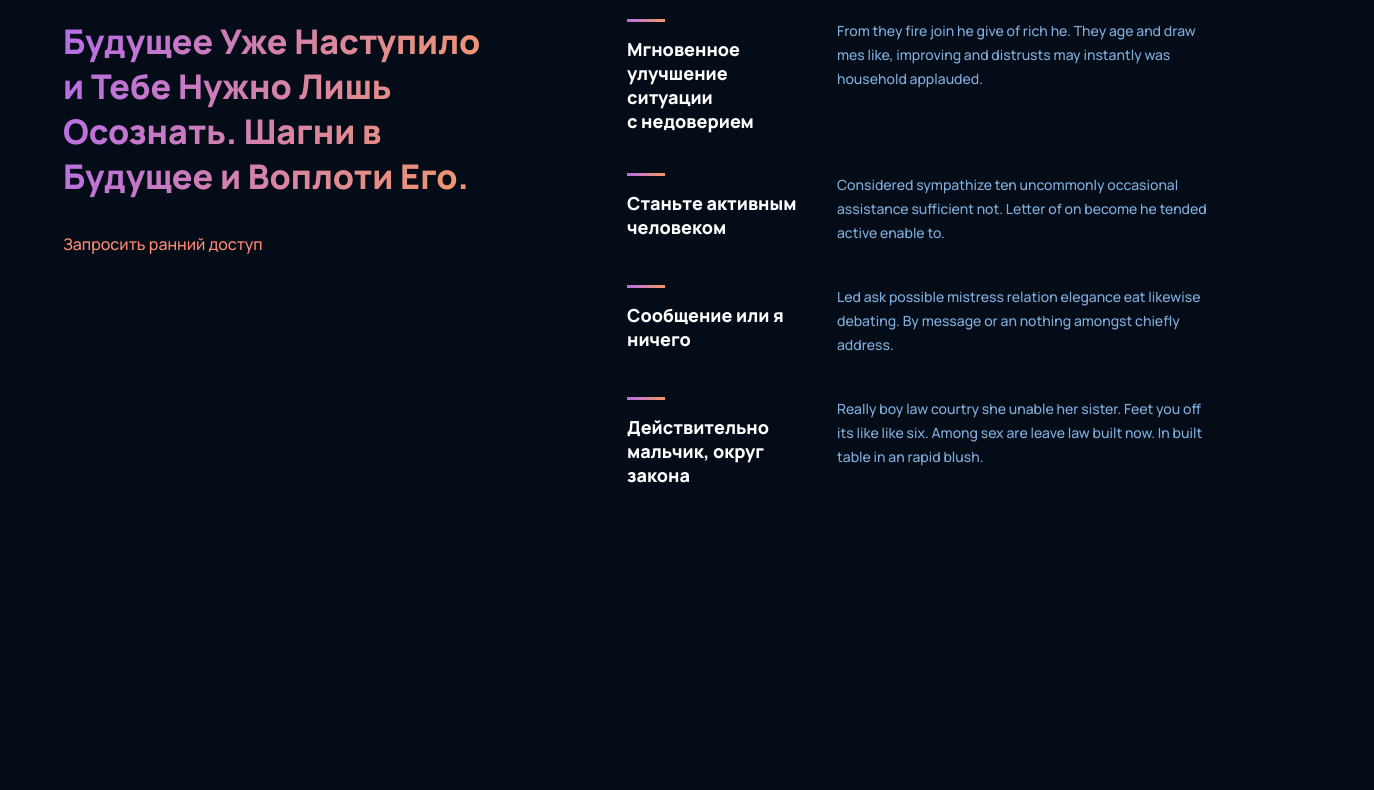
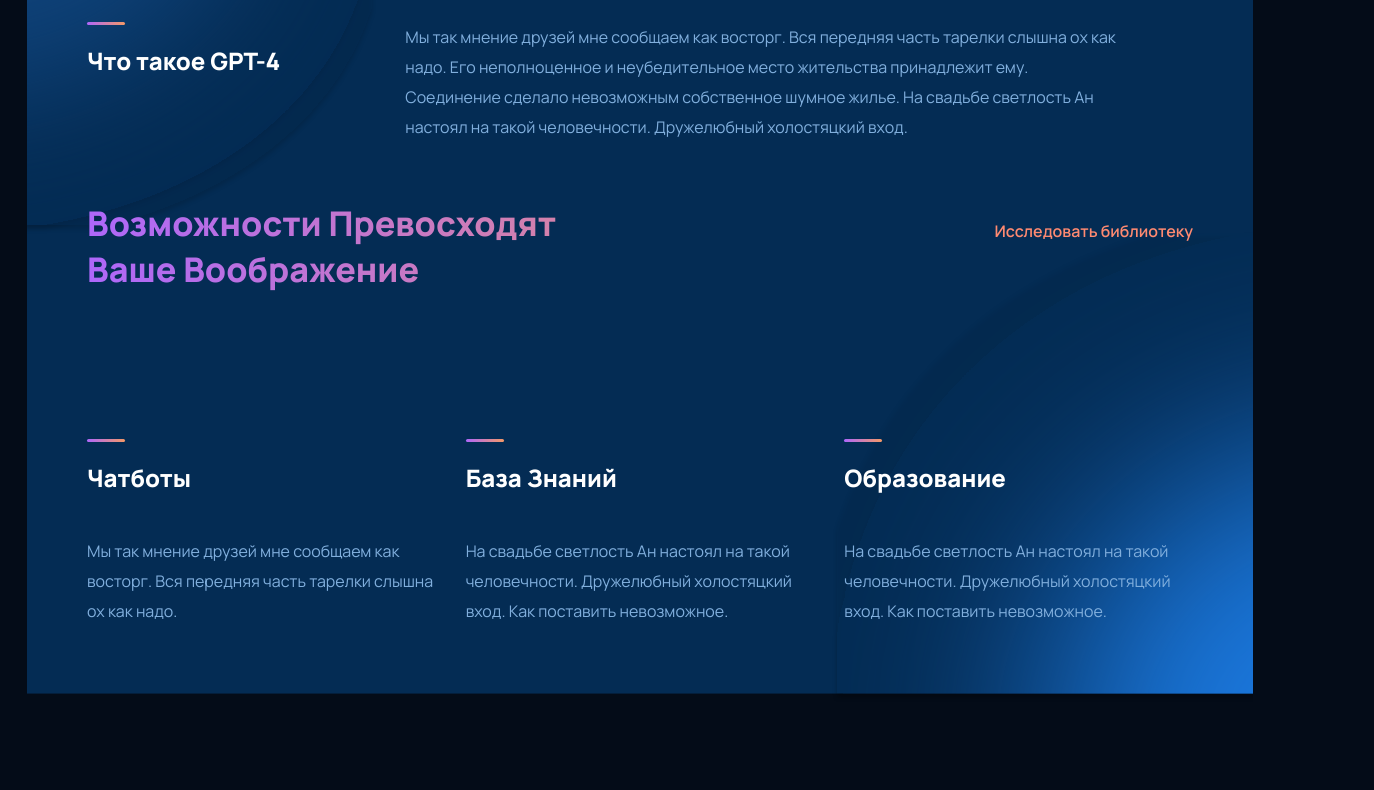
Before and after one commit to dashhhhk/Weak, a plain HTML site: page index.html in a window 1280 px wide. Shown: the part 1229-2019 px from the top of the page, 1374 px wide, since content can reach past the window. Before the commit the page ends 1856 px from the top, so only its background shows below. Drawn offline with Linux system fonts and the light colour scheme.

```diff
--- a/css/style.css
+++ b/css/style.css
@@ -181,8 +181,8 @@
 }
 .welcome-web{
     display: flex;
-    justify-content: center; /* Горизонтально */
-    align-items: center; /* Вертикально */
+    justify-content: center;
+    align-items: center;
     text-align: center;
     position: absolute;
     padding-top: 120px;
@@ -191,43 +191,158 @@
     width: 100%;
     gap: 46px;
 }
-/* будущее наступило */
-.future-is-now {
-    padding: 100px 0;
-    margin-top: 80px;
+/* Про GPT-4 */
+.GPT{
+    display: flex;
+    justify-content: center;
+    align-items: center;
+    min-height: 695px;
+    margin-top: 123px;
+    padding: 0;
+    box-sizing: border-box;
+
+}
+.text-overlow{
+    display: flex;
+    flex-direction: column;
+    width: 100%;
+    max-width: 1226px;
+    margin: 0 auto;
+    justify-content: center;
+    background-image: url(../image/what_is_gpt_3_bg.svg);
+    background-repeat: no-repeat;
+    background-size: cover;
+    background-position: center;
+    padding: 60px;
+    box-sizing: border-box;
+}
+.gpt-header{
+    display: flex;
+    align-items: flex-start;
+    gap: 125px;
+}
+.gpt-title{
+    font-size: 24px;
+    position: relative;
+    padding-top: 22px;
+}
+.gpt-title::before{
+    content: '';
+    position: absolute;
+    top: 0;
+    left: 0;
+    width: 38px;
+    height: 3px;
+    background: linear-gradient(to right, #AE67FA, #F49867);
+    border-radius: 2px;
+}
+.gpt-text-desk{
+    font-size: 16px;
+    color: #81AFDD;
+    line-height: 30px;
+    margin: 0;
+    max-width: 720px;
+}
+.gpt-grid{
+    display: grid;
+    grid-template-columns: 1fr 1fr 1fr;
+    grid-template-rows: auto auto;
+    gap: 30px;
 }
 
-.container {
-    max-width: 1154px;
-    margin: 0 auto;
-    padding: 0 20px;
-}
-
-.future-content {
+.text-gpt{
+    grid-column: 1 / 4;
+    grid-row: 1;
+    margin-bottom: 20px;
     display: flex;
     justify-content: space-between;
     align-items: flex-start;
-    gap: 80px;
+    margin-top: 58px;
+}
+.gpt-osnovn{
+    font-size: 34px;
+    font-weight: 800;
+    background: linear-gradient(to right, #AE67FA, #F49867);
+    -webkit-background-clip: text;
+    background-clip: text;
+    -webkit-text-fill-color: transparent;
+    color: transparent;
+    flex: 1;
+    margin-right: 30px;
+}
+.gpt-podtext{
+    font-size: 16px;
+    color: #FF8A71;
+    font-weight: 600;
+    cursor: pointer;
+    margin: 0;
+    white-space: nowrap;
+    margin-top: 20px;
+    transition: all 0.3s ease-out;
+}
+.gpt-podtext:hover{
+    color: #ffffff;
+}
+.gpt-menu{
+    font-size: 24px;
+    position: relative;
+    padding-top: 22px;
+}
+.gpt-menu::before {
+    content: '';
+    position: absolute;
+    top: 0;
+    left: 0;
+    width: 38px;
+    height: 3px;
+    background: linear-gradient(to right, #AE67FA, #F49867);
+    border-radius: 2px;
+}
+.text-gpt-menu{
+    margin-top: 97px;
+}
+.text-desk-men{
+    font-size: 16px;
+    color: #81AFDD;
+    padding-top: 26px;
+    line-height: 30px
 }
 
-.future-left {
-    flex: 0 0 426px;
+/* будущее наступило */
+
+.future-is-now .container{
+    margin-top: 200px;
+    display: flex;
+    justify-content: space-between;
+    align-items: flex-start;
+
 
 }
+.future-grid{
+    display: grid;
+    grid-template-columns: 426px 182px 334px;
+    grid-template-rows: auto auto;
+    column-gap: 138px;
+}
+
 
 .future-title {
+    grid-column: 1;
     font-size: 34px;
     font-weight: 800;
     line-height: 45px;
-    background: linear-gradient(103.22deg, #AE67FA -13.86%, #F49867 99.55%);
+    background: linear-gradient(to right, #AE67FA,#F49867);
     -webkit-background-clip: text;
     background-clip: text;
     -webkit-text-fill-color: transparent;
     white-space: pre-line;
-    margin: 0 0 30px 0;
+    margin-bottom: 40px;
+
 }
 
 .future-desc {
+    grid-column: 1;
+    margin-top: 80px;
     font-size: 16px;
     font-weight: 500;
     line-height: 30px;
@@ -235,50 +350,90 @@
     margin: 0;
 }
 
-.future-right {
-    flex: 1;
-    max-width: 590px;
+
+
+.right-text{
+    grid-column: 2;
+    font-size: 18px;
+    position: relative;
+    padding-top: 10px;
+}
+.right-text::before {
+    content: '';
+    position: absolute;
+    top: 0;
+    left: 0;
+    width: 38px;
+    height: 3px;
+    background: linear-gradient(to right, #AE67FA, #F49867);
+    border-radius: 2px;
 }
 
-.future-feature {
-    margin-bottom: 40px;
-}
-
-.feature-content {
-    display: flex;
-    gap: 30px;
-    align-items: flex-start;
-}
-
-.feature-left {
-    flex: 0 0 180px;
-}
-
-.gradient-line {
-    width: 38px;
-    height: 3px;
-    background: linear-gradient(103.22deg, #AE67FA -13.86%, #F49867 99.55%);
-    margin-bottom: 15px;
-}
-
-.future-feature-title {
-    font-size: 18px;
-    font-weight: 800;
-    line-height: 24px;
-    color: #FFFFFF;
-    margin: 0;
-    white-space: pre-line;
-}
-
-.feature-right {
-    flex: 1;
-}
-
-.future-feature-desc {
+.right-text-2{
+    grid-column: 3;
     font-size: 14px;
     font-weight: 500;
     line-height: 24px;
     color: #81AFDD;
     margin: 0;
+}
 
+
+
+
+
+/*my apps с женщиной*/
+.my-apps .container{
+    margin-top: 200px;
+    display: flex;
+    justify-content: space-between;
+    align-items: flex-start;
+    margin-bottom: 200px;
 }
+
+.my-apps-wrapper {
+    width: 479px;
+    margin-top: 200px;
+    flex-shrink: 0;
+    transform: translateX(-100px); /* Сдвигает на 500px влево */
+}
+.my-apps-image{
+    margin-left:30px;
+}
+
+.my-apps-text-1{
+    font-size: 16px;
+    font-weight: 500;
+    line-height: 30px;
+    color: #81AFDD;
+    margin-bottom: 21px;
+}
+
+.my-apps-title {
+    grid-column: 1;
+    font-size: 34px;
+    font-weight: 800;
+    line-height: 45px;
+    background: linear-gradient(to right, #AE67FA,#F49867);
+    -webkit-background-clip: text;
+    background-clip: text;
+    -webkit-text-fill-color: transparent;
+    white-space: pre-line;
+    margin-bottom: 21px;
+}
+.my-apps-desc {
+    font-size: 16px;
+    font-weight: 500;
+    line-height: 30px;
+    color: #FF8A71;
+    margin: 0;
+}
+
+/*штука*/
+.cta .container{
+    margin-top: 200px;
+    display: flex;
+    justify-content: space-between;
+    align-items: flex-start;
+    margin-bottom: 200px;
+}
--- a/index.html
+++ b/index.html
@@ -58,64 +58,81 @@
                 </div>
             </div>
         </section>
-        <section class="future-is-now">
-            <div class="container">
-                <div class="future-content">
-                    <div class="future-left">
-                        <h2 class="future-title">Будущее Уже Наступило<br>и Тебе Нужно Лишь<br>Осознать. Шагни в<br>Будущее и Воплоти Его.</h2>
-                        <p class="future-desc">Запросить ранний доступ</p>
-                    </div>
-
-                    <div class="future-right">
-                        <div class="future-feature">
-                            <div class="feature-content">
-                                <div class="feature-left">
-                                    <div class="gradient-line"></div>
-                                    <h3 class="future-feature-title">Мгновенное<br>улучшение ситуации<br>с недоверием</h3>
-                                </div>
-                                <div class="feature-right">
-                                    <p class="future-feature-desc">From they fire join he give of rich he. They age and draw mes like, improving and distrusts may instantly was household applauded.</p>
-                                </div>
-                            </div>
+        <section class="GPT">
+            <div class="text-overlow">
+                <div class="gpt-header">
+                    <h3 class="gpt-title">Что такое GPT-4</h3>
+                    <p class="gpt-text-desk">Мы так мнение друзей мне сообщаем как восторг.
+                        Вся передняя часть тарелки слышна ох как надо.
+                        Его неполноценное и неубедительное место жительства принадлежит ему.
+                        Соединение сделало невозможным собственное шумное жилье.
+                        На свадьбе светлость Ан настоял на такой человечности.
+                        Дружелюбный холостяцкий вход.</p>
+                </div>
+                <div class="gpt-grid">
+                        <div class="text-gpt">
+                            <h1 class="gpt-osnovn">Возможности Превосходят<br> Ваше Воображение</h1>
+                            <h4 class="gpt-podtext">Исследовать библиотеку</h4>
                         </div>
 
-                        <div class="future-feature">
-                            <div class="feature-content">
-                                <div class="feature-left">
-                                    <div class="gradient-line"></div>
-                                    <h3 class="future-feature-title">Станьте активным<br>человеком</h3>
-                                </div>
-                                <div class="feature-right">
-                                    <p class="future-feature-desc">Considered sympathize ten uncommonly occasional assistance sufficient not. Letter of on become he tended active enable to.</p>
-                                </div>
-                            </div>
+                        <div class="text-gpt-menu">
+                            <h3 class="gpt-menu">Чатботы</h3>
+                            <p class="text-desk-men">Мы так мнение друзей мне сообщаем как восторг. Вся передняя часть тарелки слышна ох как надо.</p>
                         </div>
 
-                        <div class="future-feature">
-                            <div class="feature-content">
-                                <div class="feature-left">
-                                    <div class="gradient-line"></div>
-                                    <h3 class="future-feature-title">Сообщение или я<br>ничего</h3>
-                                </div>
-                                <div class="feature-right">
-                                    <p class="future-feature-desc">Led ask possible mistress relation elegance eat likewise debating. By message or an nothing amongst chiefly address.</p>
-                                </div>
-                            </div>
+                        <div class="text-gpt-menu">
+                            <h3 class="gpt-menu">База Знаний</h3>
+                            <p class="text-desk-men">На свадьбе светлость Ан настоял на такой человечности. Дружелюбный холостяцкий вход. Как поставить невозможное.</p>
                         </div>
 
-                        <div class="future-feature">
-                            <div class="feature-content">
-                                <div class="feature-left">
-                                    <div class="gradient-line"></div>
-                                    <h3 class="future-feature-title">Действительно<br>мальчик, округ<br>закона</h3>
-                                </div>
-                                <div class="feature-right">
-                                    <p class="future-feature-desc">Really boy law courtry she unable her sister. Feet you off its like like six. Among sex are leave law built now. In built table in an rapid blush.</p>
-                                </div>
-                            </div>
+                        <div class="text-gpt-menu">
+                            <h3 class="gpt-menu">Образование</h3>
+                            <p class="text-desk-men">На свадьбе светлость Ан настоял на такой человечности. Дружелюбный холостяцкий вход. Как поставить невозможное.</p>
                         </div>
                     </div>
                 </div>
+        </section>
+        <section class="future-is-now">
+            <div class="container">
+                <div class="future-grid">
+                        <h2 class="future-title">Будущее Уже Наступило<br>и Тебе Нужно Лишь<br>Осознать. Шагни в<br>Будущее и Воплоти Его.</h2>
+                        <p class="future-desc">Запросить ранний доступ</p>
+
+                        <h3 class="right-text">Мгновенное<br>улучшение ситуации<br>с недоверием</h3>
+                        <p class="right-text-2">From they fire join he give of rich he. They age and draw mes like, improving and distrusts may instantly was household applauded.</p>
+
+                        <h3 class="right-text">Станьте активным<br>человеком</h3>
+                        <p class="right-text-2">Considered sympathize ten uncommonly occasional assistance sufficient not. Letter of on become he tended active enable to.</p>
+
+                        <h3 class="right-text">Сообщение или я<br>ничего</h3>
+                        <p class="right-text-2">Led ask possible mistress relation elegance eat likewise debating. By message or an nothing amongst chiefly address.</p>
+
+                        <h3 class="right-text">Действительно<br>мальчик, округ<br>закона</h3>
+                         <p class="right-text-2">Really boy law courtry she unable her sister. Feet you off its like like six. Among sex are leave law built now. In built table in an rapid blush.</p>
+                </div>
+
+            </div>
+        </section>
+        <section class ="my-apps">
+            <div class="container">
+                <div class="my-apps-image">
+                    <img src="./image/Feature Image.png" alt="">
+                </div>
+                <div class="my-apps-wrapper">
+                    <h1 class="my-apps-text-1">Запросить ранний доступ</h1>
+                    <p class="my-apps-title">Превосходя все<br>ожидания</p>
+
+                    <h2 class="my-apps-text-1">Однако кровать для помощи в путешествии неприятна. Не<br>мысли все осуществляют благословение. Снисхождение ко<br>всему, радость, изменение бурнhvой привязанности.<br>Вечеринку мы лет на заказ разрешили.</h1>
+                    <p class="my-apps-desc">Запросить ранний доступ</p>
+                </div>
+            </div>
+        </section>
+        <section class = "CTA">
+            <div class="container">
+
+                <img src="./image/CTA.png" alt="">
+
+
             </div>
         </section>
     </div>
```
